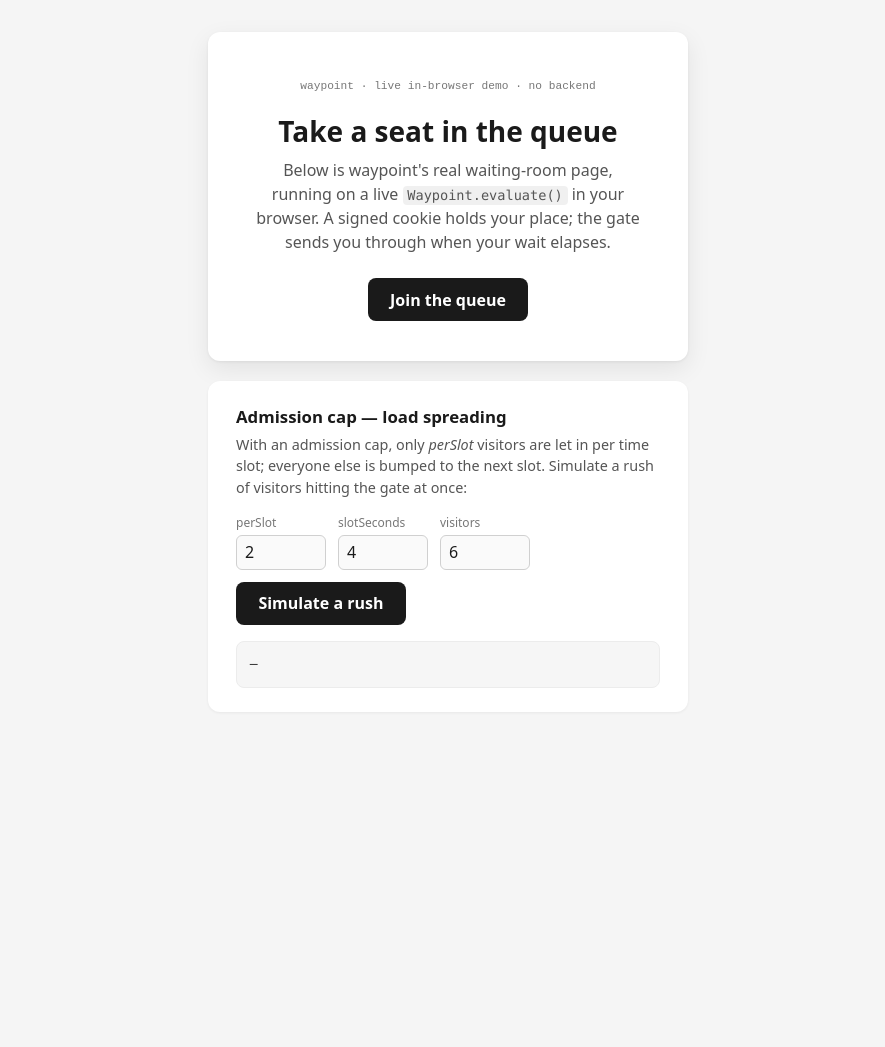
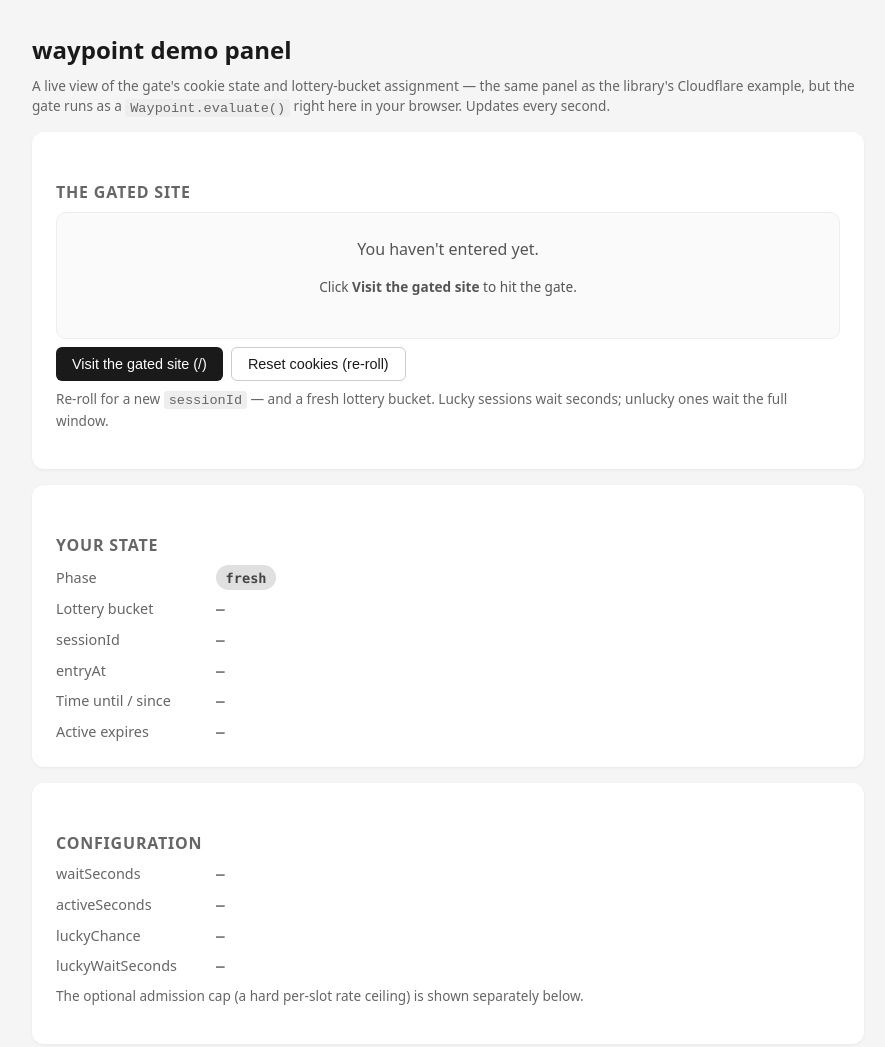
Before and after one commit to curtyo18/waypoint, a website with bundled scripts: page web/index.html in a window 1280 px wide. Shown: the top 1047 px of the page, without its empty margins (192-1077 px from the left). Before the commit the page ends 800 px from the top, so only its background shows below. Built offline with nearby package versions, Linux system fonts and the light colour scheme.

Commit message:
feat: port cloudflare demo panel (cookie inspector, lottery bucket, shop) to Pages

```diff
--- a/web/index.html
+++ b/web/index.html
@@ -3,189 +3,101 @@
   <head>
     <meta charset="utf-8" />
     <meta name="viewport" content="width=device-width, initial-scale=1" />
-    <title>waypoint — live waiting-room demo</title>
+    <title>waypoint — live demo panel</title>
     <style>
-      /* Card + countdown styling is lifted from the library's shipped
-         static-page/index.html so this demo IS the real waiting page,
-         driven by a live Waypoint.evaluate() instead of an edge worker. */
-      :root {
-        color-scheme: light dark;
+      /* Styling mirrors the library's Cloudflare example demo panel
+         (examples/cloudflare/worker.ts) and the shipped static-page, so this
+         is the same experience — but driven by a live Waypoint.evaluate() in
+         the browser instead of a server-side worker. No backend. */
+      :root { color-scheme: light dark; }
+      body {
+        font-family: system-ui, -apple-system, "Segoe UI", sans-serif;
+        max-width: 52rem; margin: 2rem auto; padding: 0 1rem;
+        line-height: 1.5; color: #1a1a1a; background: #f5f5f5;
       }
-      html,
-      body {
-        min-height: 100%;
-        margin: 0;
-      }
-      body {
-        font-family: system-ui, -apple-system, "Segoe UI", Roboto, "Helvetica Neue", Arial, sans-serif;
-        background: #f5f5f5;
-        color: #1a1a1a;
-        display: flex;
-        flex-direction: column;
-        align-items: center;
-        gap: 1.25rem;
-        padding: 2rem 1rem 3rem;
-        box-sizing: border-box;
-      }
-      main {
-        background: #ffffff;
-        padding: 2.5rem 3rem;
-        border-radius: 12px;
-        box-shadow: 0 1px 3px rgba(0, 0, 0, 0.06), 0 8px 24px rgba(0, 0, 0, 0.08);
-        max-width: 30rem;
-        width: 100%;
-        box-sizing: border-box;
-        text-align: center;
-      }
-      h1 {
-        margin: 0 0 0.5rem;
-        font-size: 1.75rem;
-        font-weight: 600;
-      }
-      p {
-        margin: 0 0 1.5rem;
-        color: #555;
-        line-height: 1.5;
-      }
-      code {
-        font: 0.85em ui-monospace, SFMono-Regular, Menlo, monospace;
-        background: rgba(0, 0, 0, 0.06);
-        padding: 0.1em 0.35em;
-        border-radius: 4px;
-      }
-      .countdown {
-        font-variant-numeric: tabular-nums;
-        font-size: 2.5rem;
-        font-weight: 600;
-        letter-spacing: 0.02em;
-        margin-bottom: 1rem;
-      }
-      .verdict {
-        font: 0.8rem/1.4 ui-monospace, SFMono-Regular, Menlo, monospace;
-        color: #8a8a8a;
-        margin: 0;
-      }
-      button {
-        font: inherit;
-        font-weight: 600;
-        background: #1a1a1a;
-        color: #fff;
-        border: 0;
-        border-radius: 8px;
-        padding: 0.65rem 1.4rem;
-        cursor: pointer;
-      }
-      button.secondary {
-        background: #e4e4e4;
-        color: #1a1a1a;
-      }
-      /* Secondary "behind the scenes" panel for the admission cap. */
-      .panel {
-        max-width: 30rem;
-        width: 100%;
-        box-sizing: border-box;
-        background: #ffffff;
-        border-radius: 12px;
-        box-shadow: 0 1px 3px rgba(0, 0, 0, 0.06);
-        padding: 1.5rem 1.75rem;
-      }
-      .panel h2 {
-        margin: 0 0 0.35rem;
-        font-size: 1.05rem;
-      }
-      .panel p.lead {
-        margin: 0 0 1rem;
-        font-size: 0.9rem;
-      }
-      .row {
-        display: flex;
-        gap: 0.75rem;
-        align-items: flex-end;
-        flex-wrap: wrap;
-        margin-bottom: 1rem;
-      }
-      .row label {
-        font-size: 0.75rem;
-        color: #777;
-        display: block;
-        margin-bottom: 0.2rem;
-      }
-      .row input {
-        width: 4.5rem;
-        font: inherit;
-        padding: 0.35rem 0.5rem;
-        border: 1px solid #d0d0d0;
-        border-radius: 6px;
-        background: #fafafa;
-        color: #1a1a1a;
-      }
-      pre {
-        font: 0.82rem/1.5 ui-monospace, SFMono-Regular, Menlo, monospace;
-        background: #f6f6f6;
-        border: 1px solid #ececec;
-        border-radius: 8px;
-        padding: 0.8rem;
-        margin: 0;
-        white-space: pre-wrap;
-        text-align: left;
-      }
-      .tag {
-        display: inline-block;
-        font: 0.7rem/1 ui-monospace, monospace;
-        color: #777;
-        margin-bottom: 1.25rem;
-      }
-      [hidden] { display: none !important; }
+      h1 { margin: 0 0 0.25rem; font-size: 1.5rem; }
+      h2 { margin: 1.5rem 0 0.5rem; font-size: 1rem; text-transform: uppercase; letter-spacing: 0.05em; color: #666; }
+      .panel { background: #fff; padding: 1.5rem; border-radius: 12px; box-shadow: 0 1px 3px rgba(0,0,0,0.06); margin-bottom: 1rem; }
+      .row { display: grid; grid-template-columns: 9rem 1fr; gap: 0.5rem 1rem; align-items: baseline; margin: 0; }
+      .row dt { color: #666; font-size: 0.9rem; }
+      .row dd { margin: 0; font-family: ui-monospace, "Cascadia Mono", "SF Mono", Menlo, monospace; font-size: 0.9rem; word-break: break-all; }
+      .pill { display: inline-block; padding: 0.15rem 0.6rem; border-radius: 999px; font-size: 0.85rem; font-weight: 600; }
+      .pill-fresh { background: #e0e0e0; color: #444; }
+      .pill-waiting { background: #fff4d4; color: #6b5400; }
+      .pill-active { background: #d4f4dd; color: #0a5d28; }
+      .pill-lucky { background: #d4f4dd; color: #0a5d28; }
+      .pill-unlucky { background: #ffe5e5; color: #861515; }
+      .actions { display: flex; gap: 0.5rem; flex-wrap: wrap; margin-top: 0.5rem; }
+      button, .btn { background: #1a1a1a; color: #fff; border: 0; padding: 0.5rem 1rem; border-radius: 6px; font-size: 0.9rem; font-weight: 500; cursor: pointer; }
+      .btn-secondary { background: #fff; color: #1a1a1a; border: 1px solid #ccc; }
+      .help { color: #666; font-size: 0.85rem; margin-top: 0.5rem; }
+      .row input { width: 4rem; font: inherit; padding: 0.3rem 0.45rem; border: 1px solid #d0d0d0; border-radius: 6px; }
+      code { background: #eee; padding: 0.1rem 0.3rem; border-radius: 3px; font-size: 0.85rem; }
+      pre { font: 0.82rem/1.5 ui-monospace, Menlo, monospace; background: #f6f6f6; border: 1px solid #ececec; border-radius: 8px; padding: 0.8rem; margin: 0.5rem 0 0; white-space: pre-wrap; }
+
+      /* The "site view": the visitor-facing waiting page / shop, rendered into
+         #siteView. Reuses the static-page card + a mock-origin shop card. */
+      .site { text-align: center; padding: 1.5rem 1rem; border-radius: 10px; background: #fafafa; border: 1px solid #eee; }
+      .site h3 { margin: 0 0 0.4rem; font-size: 1.4rem; }
+      .site p { color: #555; margin: 0 0 1rem; }
+      .countdown { font-variant-numeric: tabular-nums; font-size: 2.25rem; font-weight: 600; }
+      .badge { display: inline-block; background: #d4f4dd; color: #0a5d28; padding: 0.15rem 0.6rem; border-radius: 999px; font-size: 0.8rem; font-weight: 600; margin-bottom: 0.5rem; }
+      .price { font-size: 1.4rem; font-weight: 600; margin: 0.3rem 0 1rem; }
     </style>
   </head>
   <body>
-    <main>
-      <div class="tag">waypoint · live in-browser demo · no backend</div>
+    <h1>waypoint demo panel</h1>
+    <p class="help">
+      A live view of the gate's cookie state and lottery-bucket assignment —
+      the same panel as the library's Cloudflare example, but the gate runs as a
+      <code>Waypoint.evaluate()</code> right here in your browser. Updates every second.
+    </p>
 
-      <div id="intro">
-        <h1>Take a seat in the queue</h1>
-        <p>
-          Below is waypoint's real waiting-room page, running on a live
-          <code>Waypoint.evaluate()</code> in your browser. A signed cookie holds
-          your place; the gate sends you through when your wait elapses.
-        </p>
-        <button id="join">Join the queue</button>
+    <section class="panel">
+      <h2>The gated site</h2>
+      <div class="site" id="siteView">
+        <p>You haven't entered yet.</p>
+        <p class="help">Click <strong>Visit the gated site</strong> to hit the gate.</p>
       </div>
+      <div class="actions">
+        <button id="visit">Visit the gated site (/)</button>
+        <button id="reset" class="btn-secondary">Reset cookies (re-roll)</button>
+      </div>
+      <p class="help">Re-roll for a new <code>sessionId</code> — and a fresh lottery bucket. Lucky sessions wait seconds; unlucky ones wait the full window.</p>
+    </section>
 
-      <!-- Mirrors the shipped static-page/index.html waiting view. -->
-      <div id="waiting" hidden>
-        <h1>You're in line</h1>
-        <p>
-          We're letting people in a few at a time so the site stays fast for
-          everyone. We'll send you through automatically when it's your turn.
-        </p>
-        <div class="countdown" id="countdown">--</div>
-        <p class="verdict" id="wverdict"></p>
-      </div>
+    <section class="panel">
+      <h2>Your state</h2>
+      <dl class="row">
+        <dt>Phase</dt><dd id="phase"><span class="pill pill-fresh">fresh</span></dd>
+        <dt>Lottery bucket</dt><dd id="bucket">—</dd>
+        <dt>sessionId</dt><dd id="sessionId">—</dd>
+        <dt>entryAt</dt><dd id="entryAt">—</dd>
+        <dt>Time until / since</dt><dd id="countdown">—</dd>
+        <dt>Active expires</dt><dd id="activeExp">—</dd>
+      </dl>
+    </section>
 
-      <div id="admitted" hidden>
-        <h1>You're through&nbsp;✓</h1>
-        <p>
-          Admitted — a real deployment would forward you to the site now. Your
-          signed cookie keeps you in for the active window without re-queuing.
-        </p>
-        <button id="again" class="secondary">Join again</button>
-      </div>
-    </main>
+    <section class="panel">
+      <h2>Configuration</h2>
+      <dl class="row">
+        <dt>waitSeconds</dt><dd id="cfg-wait">—</dd>
+        <dt>activeSeconds</dt><dd id="cfg-active">—</dd>
+        <dt>luckyChance</dt><dd id="cfg-luckychance">—</dd>
+        <dt>luckyWaitSeconds</dt><dd id="cfg-luckywait">—</dd>
+      </dl>
+      <p class="help">The optional admission cap (a hard per-slot rate ceiling) is shown separately below.</p>
+    </section>
 
     <section class="panel">
       <h2>Admission cap — load spreading</h2>
-      <p class="lead">
-        With an admission cap, only <em>perSlot</em> visitors are let in per time
-        slot; everyone else is bumped to the next slot. Simulate a rush of
-        visitors hitting the gate at once:
-      </p>
-      <div class="row">
-        <div><label for="perSlot">perSlot</label><input id="perSlot" value="2" /></div>
-        <div><label for="slot">slotSeconds</label><input id="slot" value="4" /></div>
-        <div><label for="visitors">visitors</label><input id="visitors" value="6" /></div>
-        <button id="rush">Simulate a rush</button>
-      </div>
+      <p class="help">A separate scenario: with an admission cap, only <em>perSlot</em> visitors are let in per slot; the rest are bumped to the next slot. Simulate a rush:</p>
+      <dl class="row" style="grid-template-columns: 9rem 6rem; margin-top: 0.75rem;">
+        <dt>perSlot</dt><dd><input id="perSlot" value="2" /></dd>
+        <dt>slotSeconds</dt><dd><input id="slot" value="4" /></dd>
+        <dt>visitors</dt><dd><input id="visitors" value="6" /></dd>
+      </dl>
+      <div class="actions"><button id="rush">Simulate a rush</button></div>
       <pre id="cap">—</pre>
     </section>
 
```
Also changed, not shown: web/demo-main.ts (+122 -59 lines).
